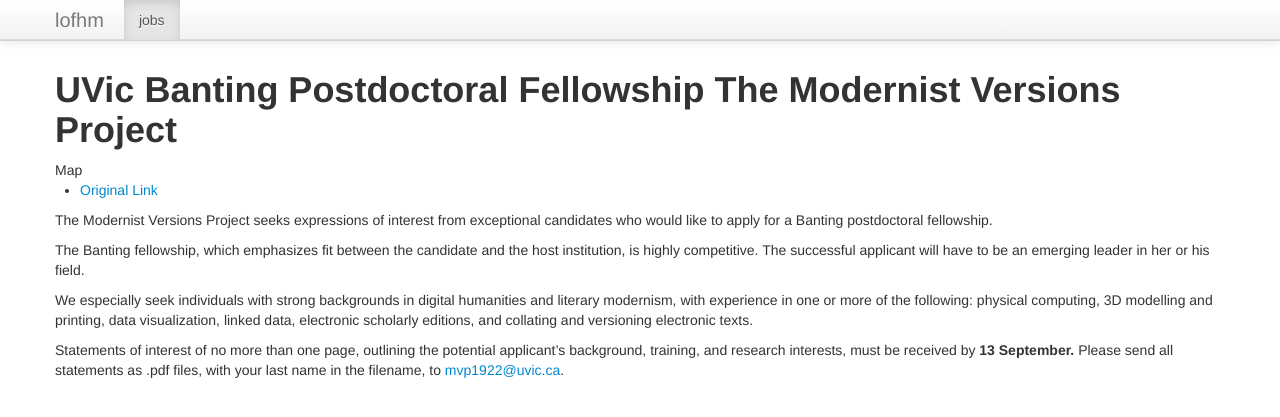
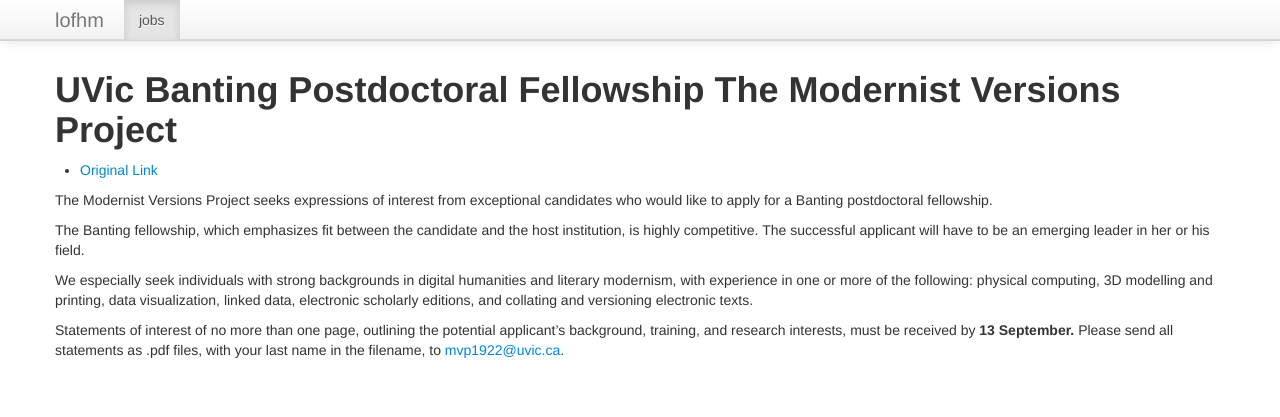
Before and after one commit to lofhm/DH-Job-Archive, a Jekyll site: the page built from _posts/2012-09-11-UVic-Banting-Postdoctoral-Fellowship.markdown, in a window 1280 px wide. Shown: the top 417 px of the page. Built offline with Jekyll 4.4.1, drawn with Linux system fonts in a browser that asks for light colours.

Commit message:
removed some text that would hang around before the map was rendered

```diff
--- a/_includes/map.html
+++ b/_includes/map.html
@@ -1 +1 @@
-<div id="map">Map</div>
+<div id="map"></div>
```
